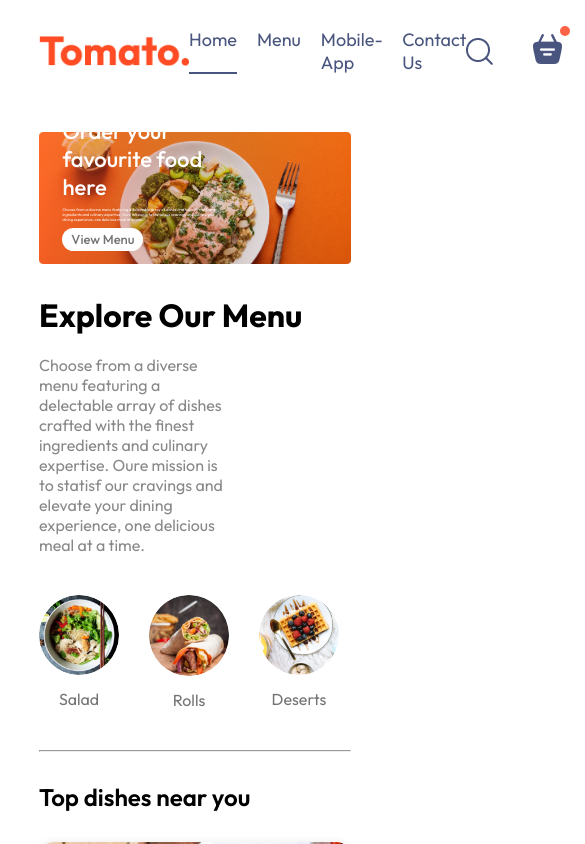
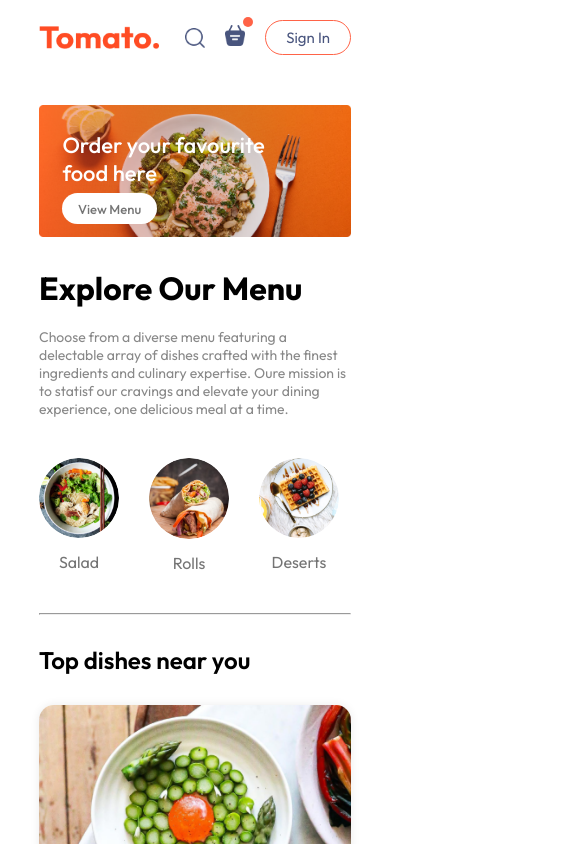
Before and after one commit to aliffashraff/Fullstack-MERN-Projects, a React (Vite) app in the folder Food-Delivery-Web-App/frontend/: page / in a window 390 px wide. Shown: the top 844 px of the page, 585 px wide, since content can reach past the window. Built offline with nearby package versions, Linux system fonts and the light colour scheme.

Commit message:
add media query in css file to make page responsive

```diff
--- a/Food-Delivery-Web-App/frontend/src/components/ExploreMenu/ExploreMenu.css
+++ b/Food-Delivery-Web-App/frontend/src/components/ExploreMenu/ExploreMenu.css
@@ -57,3 +57,9 @@
   border: 4px solid tomato;
   padding: 2px;
 }
+@media (max-width:1050px) {
+  .explore-menu-text{
+    max-width: 100%;
+    font-size: 14px;
+  }
+}
--- a/Food-Delivery-Web-App/frontend/src/components/Footer/Footer.css
+++ b/Food-Delivery-Web-App/frontend/src/components/Footer/Footer.css
@@ -52,3 +52,13 @@
   background-color: grey;
   border: none;
 }
+@media (max-width:750px) {
+  .footer-content{
+    display: flex;
+    flex-direction: column;
+    gap: 35px;
+  }
+  .footer-copyright{
+    text-align: center;
+  }
+}
--- a/Food-Delivery-Web-App/frontend/src/components/Header/Header.css
+++ b/Food-Delivery-Web-App/frontend/src/components/Header/Header.css
@@ -43,3 +43,21 @@
   font-size: max(1vw, 13px);
   cursor: pointer;
 }
+
+@media (max-width: 1050px) {
+  .header-contents {
+    max-width: 45%;
+  }
+}
+
+@media (max-width: 750px) {
+  .header-contents {
+    max-width: 65%;
+  }
+  .header-contents p {
+    display: none;
+  }
+  .header-contents button {
+    padding: 2vw 4vw;
+  }
+}
--- a/Food-Delivery-Web-App/frontend/src/components/Navbar/Navbar.css
+++ b/Food-Delivery-Web-App/frontend/src/components/Navbar/Navbar.css
@@ -65,3 +65,48 @@
   top: -8px;
   right: -8px;
 }
+
+@media (max-width: 1050px) {
+  .navbar .logo {
+    width: 140px;
+  }
+  .navbar-menu {
+    gap: 20px;
+    font-size: 17px;
+  }
+  .navbar-right {
+    gap: 30px;
+  }
+  .navbar-right img {
+    width: 30px;
+  }
+  .navbar-right button {
+    padding: 8px 25px;
+  }
+}
+
+@media (max-width: 900px) {
+  .navbar .logo {
+    width: 120px;
+  }
+  .navbar-menu {
+    gap: 15px;
+    font-size: 16px;
+  }
+  .navbar-right {
+    gap: 20px;
+  }
+  .navbar-right img {
+    width: 20px;
+  }
+  .navbar-right button {
+    padding: 7px 20px;
+    font-size: 15px;
+  }
+}
+
+@media (max-width: 750px) {
+  .navbar-menu {
+    display: none;
+  }
+}
```
